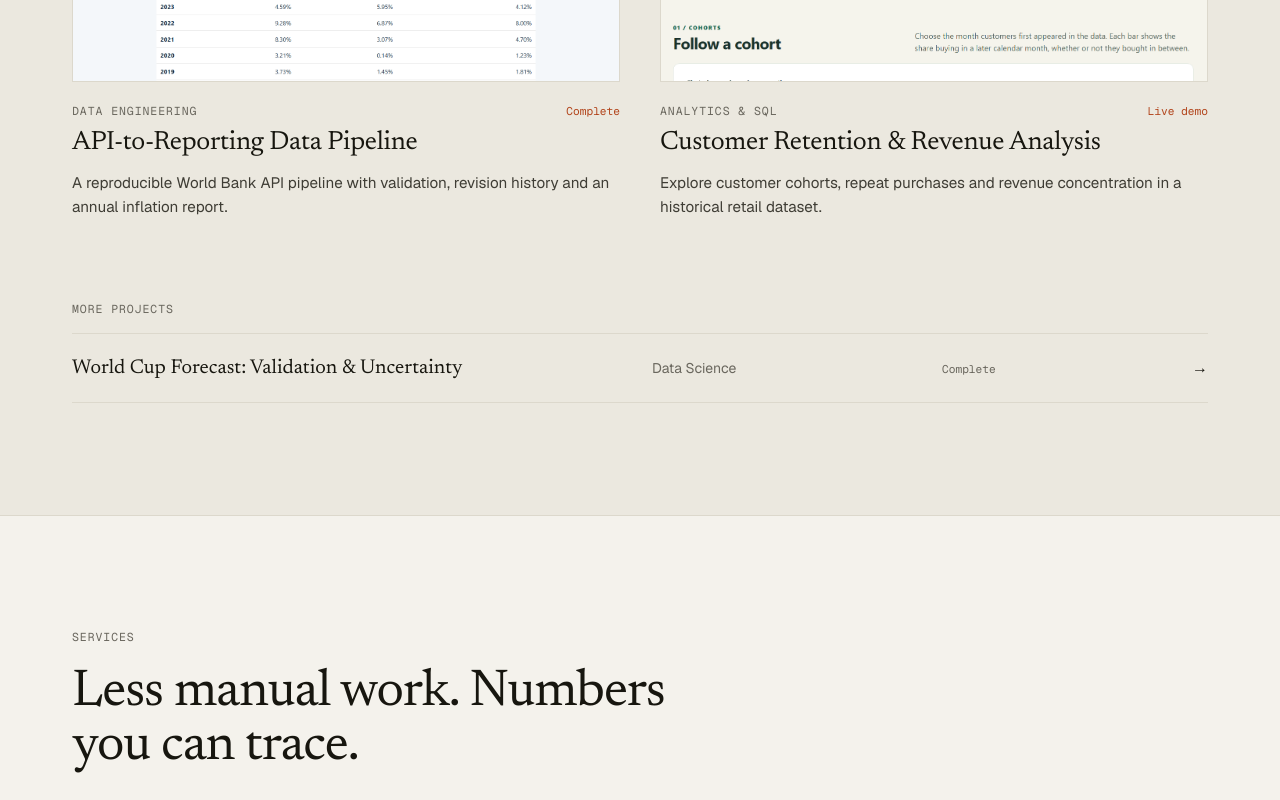
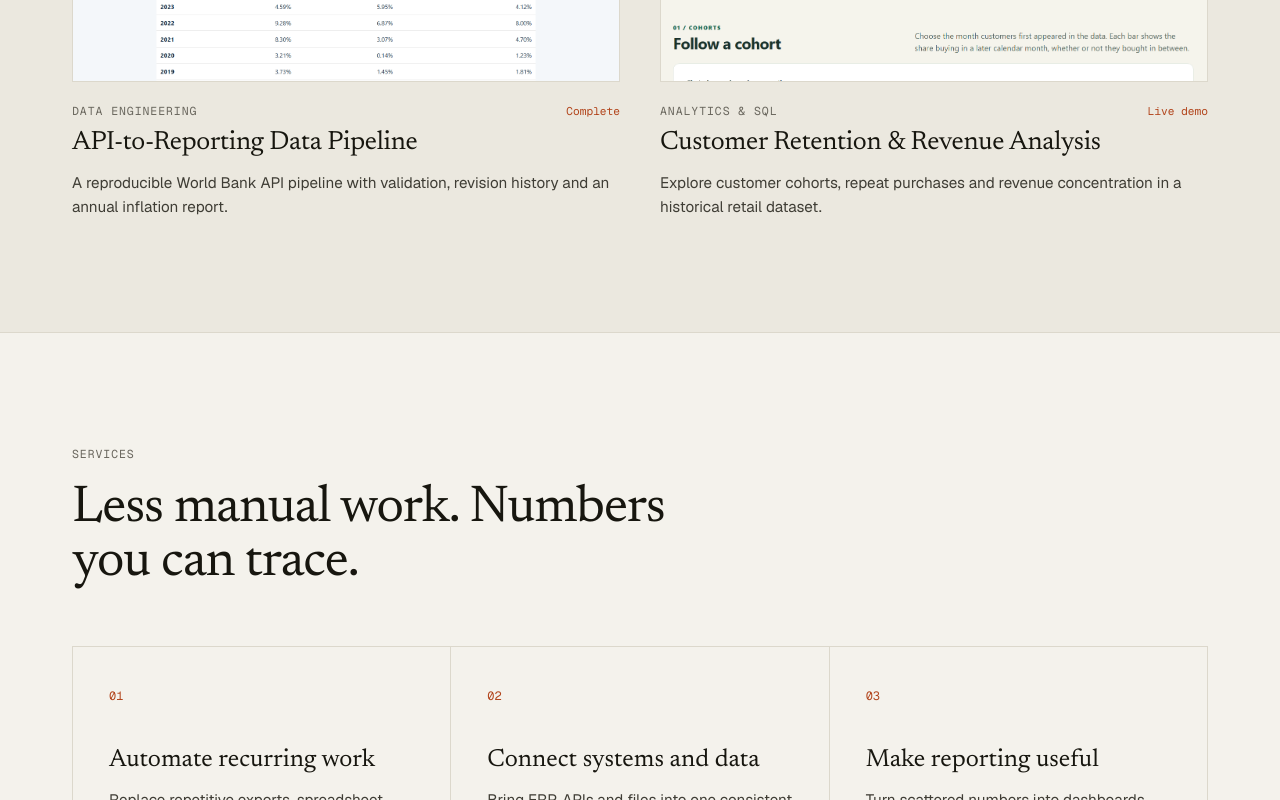
Before and after one commit to hmantovani/com, a Next.js app: page / in a window 1280 px wide. Shown: the part 3312-4112 px from the top of the page. Built offline with nearby package versions, Linux system fonts and the light colour scheme.

Commit message:
refactor: remove redundant World Cup validation page

```diff
--- a/src/app/page.tsx
+++ b/src/app/page.tsx
@@ -39,7 +39,6 @@ export default function HomePage() {
   const cases = [...c.realCases].sort((a, b) => CASE_ORDER.indexOf(a.slug) - CASE_ORDER.indexOf(b.slug));
   const featured = c.projects.find((p) => p.slug === FEATURED)!;
   const withImage = c.projects.filter((p) => p.slug !== FEATURED && p.image);
-  const others = c.projects.filter((p) => p.slug !== FEATURED && !p.image);
 
   return (
     <>
@@ -167,27 +166,6 @@ export default function HomePage() {
             ))}
           </div>
 
-          {/* Everything else as an index */}
-          {others.length > 0 && (
-            <div className="mt-20" data-reveal>
-              <p className="eyebrow mb-4">{c.sections.projects.more}</p>
-              <ul className="border-t border-line">
-                {others.map((p) => (
-                  <li key={p.slug}>
-                    <Link
-                      href={`/projects/${p.slug}`}
-                      className="group grid grid-cols-[1fr_auto] gap-x-6 gap-y-1 border-b border-line py-5 sm:grid-cols-12 sm:items-baseline"
-                    >
-                      <span className="font-serif text-xl text-ink transition-colors group-hover:text-accent sm:col-span-6">{p.title}</span>
-                      <span className="hidden sm:block sm:col-span-3 text-sm text-ink-3">{p.category}</span>
-                      <span className="col-start-1 row-start-2 sm:row-start-auto sm:col-start-auto sm:col-span-2 font-mono text-[0.7rem] text-ink-3">{p.status}</span>
-                      <span className="row-span-2 sm:row-span-1 self-center text-right text-ink sm:col-span-1"><Arrow /></span>
-                    </Link>
-                  </li>
-                ))}
-              </ul>
-            </div>
-          )}
         </div>
       </section>
 
--- a/src/data/content.ts
+++ b/src/data/content.ts
@@ -35,7 +35,7 @@ export interface SiteContent {
   services: { eyebrow: string; title: string; items: { t: string; d: string }[]; cta: string };
   sections: {
     realCases: { eyebrow: string; title: string; subtitle: string };
-    projects: { eyebrow: string; title: string; subtitle: string; featured: string; more: string; view: string };
+    projects: { eyebrow: string; title: string; subtitle: string; featured: string; view: string };
     about: { eyebrow: string; title: string; text: string; experience: string; education: string };
     contact: { eyebrow: string; title: string; subtitle: string };
   };
@@ -108,7 +108,6 @@ export const content: Record<Lang, SiteContent> = {
         title: 'Independent projects',
         subtitle: 'Varied applications across multiple technologies and use cases, from forecasting to reporting and automation. Each one tackles a problem that also shows up in real business operations.',
         featured: 'Featured',
-        more: 'More projects',
         view: 'View project',
       },
       about: {
@@ -236,17 +235,6 @@ export const content: Record<Lang, SiteContent> = {
         githubUrl: 'https://github.com/hmantovani/api-to-reporting-pipeline',
       },
       {
-        slug: 'world-cup-model-validation',
-        title: 'World Cup Forecast: Validation & Uncertainty',
-        category: 'Data Science', status: 'Complete',
-        tags: ['Log Loss', 'Brier Score', 'Backtesting', 'Baselines', 'Statistics'],
-        cardDescription: 'How good was the World Cup forecast? Every one of the 104 matches scored against the odds the model had before kickoff, with simple baselines and a backtested blend weight.',
-        overview: 'The evaluation companion to the FIFA World Cup 2026 forecast: it measures forecast quality and communicates uncertainty instead of only showing predictions. It lives as the scorecard on the World Cup project page.',
-        challenge: 'A prediction is only useful when its probabilities are evaluated fairly and its limitations are clear. Re-scoring a played match with ratings that already contain the tournament would flatter the model.',
-        solution: 'The ensemble weight and the Dixon-Coles correction were fitted by time-aware backtesting on the 2014, 2018 and 2022 World Cups (ranked probability score). During the tournament each match was scored against the odds from the last snapshot before kickoff, never against odds recomputed with hindsight, using log loss and Brier score against a one-third-each or coin-flip baseline, plus a test of whether updating Elo mid-tournament helped.',
-        results: 'Group results were called 60% of the time (33% by chance), with a log loss of 0.87 against 1.10 for the baseline; the favoured team advanced in 25 of 32 knockout ties. Matchday 1 was the hardest stage, and updating Elo helped on matchday 2 but not on matchday 3. With 24 matches per matchday or fewer, stage-to-stage differences are treated as mostly noise, and none of this is a guarantee of future accuracy.',
-      },
-      {
         slug: 'customer-retention-analysis',
         title: 'Customer Retention & Revenue Analysis',
         category: 'Analytics & SQL', status: 'Live demo',
@@ -317,7 +305,6 @@ export const content: Record<Lang, SiteContent> = {
         title: 'Projetos independentes',
         subtitle: 'Aplicações diversas, com múltiplas tecnologias e casos de uso, de previsão a relatórios e automação. Cada projeto resolve um problema que também existe em operações reais de negócio.',
         featured: 'Destaque',
-        more: 'Outros projetos',
         view: 'Ver projeto',
       },
       about: {
@@ -445,17 +432,6 @@ export const content: Record<Lang, SiteContent> = {
         githubUrl: 'https://github.com/hmantovani/api-to-reporting-pipeline',
       },
       {
-        slug: 'world-cup-model-validation',
-        title: 'Previsão da Copa: Validação e Incerteza',
-        category: 'Ciência de Dados', status: 'Concluído',
-        tags: ['Log Loss', 'Brier Score', 'Backtesting', 'Baselines', 'Estatística'],
-        cardDescription: 'Quão boa foi a previsão da Copa? Cada uma das 104 partidas avaliada com as probabilidades que o modelo tinha antes do apito, com baselines simples e um peso de combinação validado por backtest.',
-        overview: 'O complemento de avaliação da previsão da Copa do Mundo 2026: mede a qualidade das previsões e comunica a incerteza, em vez de só mostrar previsões. Está no placar do modelo da página do projeto da Copa.',
-        challenge: 'Uma previsão só é útil quando suas probabilidades são avaliadas com rigor e suas limitações são claras. Reavaliar uma partida já jogada com ratings que já contêm o torneio favoreceria o modelo.',
-        solution: 'O peso do ensemble e a correção de Dixon-Coles foram ajustados por backtesting temporal nas Copas de 2014, 2018 e 2022 (ranked probability score). Durante o torneio cada partida foi avaliada com as probabilidades do último instantâneo antes do apito, nunca com probabilidades recalculadas com retrospecto, usando log loss e Brier score contra uma referência de um terço para cada ou cara ou coroa, além de um teste de se atualizar o Elo durante o torneio ajudou.',
-        results: 'Os resultados de grupo foram acertados em 60% dos jogos (33% ao acaso), com log loss de 0,87 contra 1,10 da referência; o favorito avançou em 25 de 32 confrontos do mata-mata. A rodada 1 foi a mais difícil, e atualizar o Elo ajudou na rodada 2, mas não na rodada 3. Com 24 jogos por rodada ou menos, as diferenças entre fases são tratadas como em boa parte ruído, e nada disso é garantia de precisão futura.',
-      },
-      {
         slug: 'customer-retention-analysis',
         title: 'Análise de Retenção e Receita de Clientes',
         category: 'Analytics & SQL', status: 'Demo online',
```
